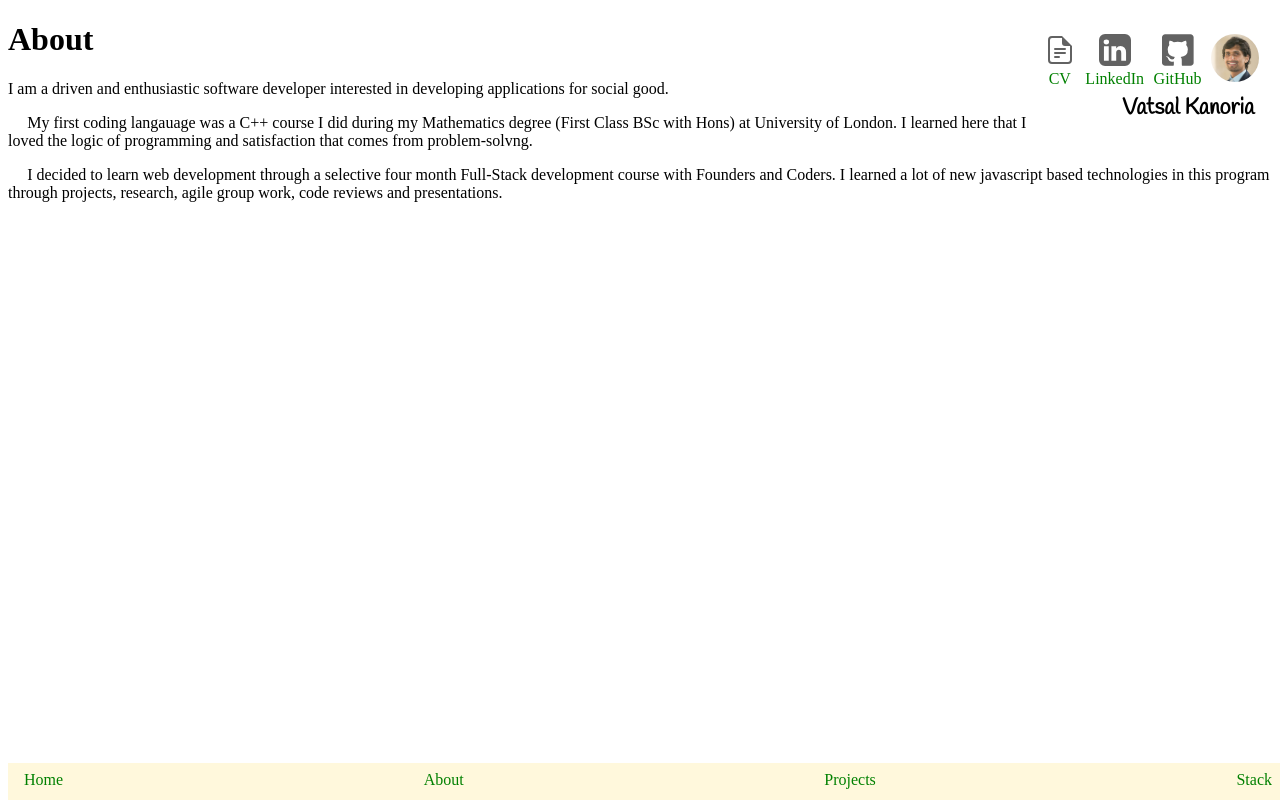
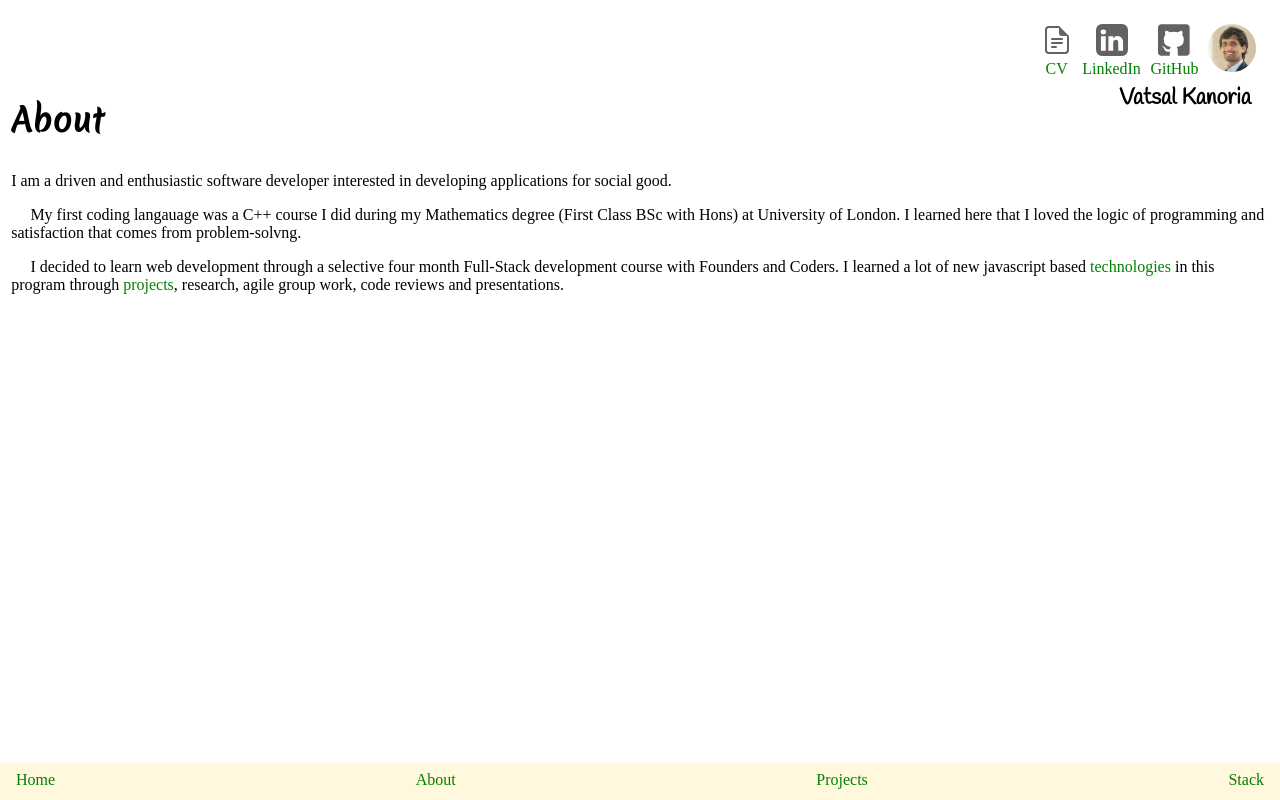
Before and after one commit to VatsKan/portfolio, a React (Create React App) app: page /about in a window 1280 px wide. Built offline with nearby package versions, Linux system fonts and the light colour scheme.

Commit message:
refactor header component

```diff
--- a/src/components/About.js
+++ b/src/components/About.js
@@ -2,22 +2,30 @@ import React from 'react';
 import styled from 'styled-components';
 
 import Nav from './shared/Nav.js';
-import Profile from './shared/Profile.js';
+import Header from './shared/Header.js'
+// import Profile from './shared/Profile.js';
 
 const Para = styled.p`
   text-indent: 1.2rem;
+  padding: 0 0.2rem 0 0.2rem;
 `
+
 const FirstPara = styled(Para)`
   text-indent: 0;
 `
+
 const LastPara = styled(Para)`
   margin: 0 0 3rem 0;
 `
 
-export default function About(props){
+const Link = styled.a`
+  text-decoration: none;
+  color: green;
+`
+
+export default function About(){
   return <>
-    <Profile />
-    <h1>About</h1>
+    <Header title={"About"} />
     <FirstPara>
     I am a driven and enthusiastic software developer interested in developing
     applications for social good.
@@ -30,10 +38,11 @@ export default function About(props){
     <LastPara>
       I decided to learn web development through a selective
       four month Full-Stack development course with Founders
-      and Coders. I learned a lot of new javascript based
-      technologies in this program through projects, research,
+      and Coders. I learned a lot of new javascript
+      based <Link href={"/Stack"}>technologies</Link> in this program
+      through <Link href={"/Projects"}>projects</Link>, research,
       agile group work, code reviews and presentations.
     </LastPara>
     <Nav />
-  </>;
+  </>
 }
--- a/src/components/App.js
+++ b/src/components/App.js
@@ -11,7 +11,7 @@ import Home from './Home.js';
 import About from './About.js';
 import Projects from './Projects.js';
 import Stack from './Stack.js';
-import Error from './Error.js'
+import Error from './Error.js';
 
 function App() {
   return(
--- a/src/components/Home.js
+++ b/src/components/Home.js
@@ -54,7 +54,7 @@ const LinkText = styled.p`
   margin: 0;
 `
 
-export default function Home(props){
+export default function Home(){
   return (
     <HomeContainer>
       <Name>Vatsal Kanoria</Name>
--- a/src/components/Projects.js
+++ b/src/components/Projects.js
@@ -1,12 +1,13 @@
 import React from 'react';
+
 import Nav from './shared/Nav.js';
-import Profile from './shared/Profile.js'
+import Header from './shared/Header.js'
 
-export default function Projects(props){
+
+export default function Projects(){
   return (
     <>
-      <Profile />
-      <h1>Projects</h1>
+      <Header title={"Projects"} />
       <Nav />
     </>
   );
--- a/src/components/Stack.js
+++ b/src/components/Stack.js
@@ -1,12 +1,12 @@
 import React from 'react';
+
 import Nav from './shared/Nav.js';
-import Profile from './shared/Profile.js'
+import Header from './shared/Header.js'
 
-export default function Stack(props){
+export default function Stack(){
   return (
     <>
-      <Profile />
-      <h1>Stack</h1>
+      <Header title={"Stack"} />
       <Nav />
     </>
   );
--- /dev/null
+++ b/src/components/shared/Header.js
@@ -0,0 +1,25 @@
+import React from 'react';
+import styled from 'styled-components';
+
+import Profile from './Profile.js'
+
+const HeaderContainer = styled.div`
+    display: flex;
+    justify-content: space-between;
+    padding: 0.2rem;
+    margin: 0 0 3rem 0;
+`
+
+const Title = styled.h1`
+    position: relative;
+    top: 4rem;
+    font-size: 2rem;
+    font-family: Merienda;
+`
+
+export default function Header({ title }){
+    return <HeaderContainer>
+        <Title>{title}</Title>
+        <Profile/>
+    </HeaderContainer>
+}
--- a/src/components/shared/Nav.js
+++ b/src/components/shared/Nav.js
@@ -4,15 +4,17 @@ import styled from 'styled-components';
 
 const NavContainer = styled.ul`
   display: flex;
+  align-items: center;
   justify-content: space-between;
-  align-items: center;
   background: Cornsilk;
+  margin: 0;
   padding: 0.5rem 0rem 0.7rem 0rem;
-  margin: 0;
   width: 100%;
   position: fixed;
   bottom: 0;
-`
+  left: 0;
+  `
+  //note that left: 0 is a fix as nav bar is slightly off place on other pages otherwise.
 
 const ListItem = styled.li`
   list-style-type: none;
```
